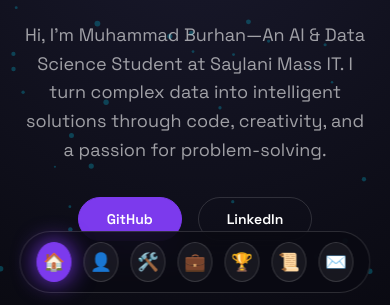
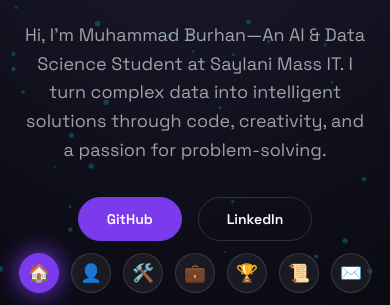
Before and after one commit to coddies/My-Portfolio, a website: page index.html in a window 390 px wide. Shown: the part 539-844 px from the top of the page. Drawn offline with Linux system fonts and the light colour scheme.

Commit message:
Deleted dummy file and made mobile navigation transparent

```diff
--- a/assets/css/style.css
+++ b/assets/css/style.css
@@ -842,15 +842,14 @@ h1, h2, h3, .syne-font {
         left: 50%;
         transform: translateX(-50%);
         right: auto;
-        padding: 10px 16px;
-        background: rgba(10, 10, 18, 0.85);
-        backdrop-filter: blur(20px);
-        border: 1px solid var(--glass-border);
-        border-radius: 99px;
+        padding: 0px;
+        background: transparent;
+        backdrop-filter: none;
+        border: none;
         justify-content: center;
         gap: 12px;
         z-index: 1000;
-        width: 90%;
+        width: 100%;
         max-width: 400px;
     }
     .nav-btn {
```
